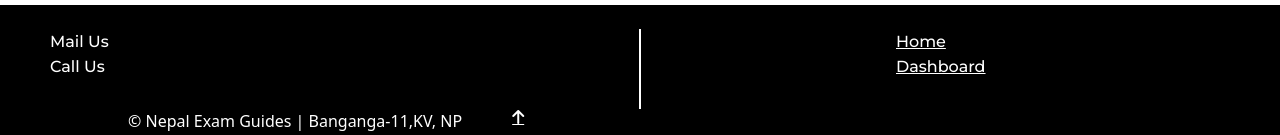
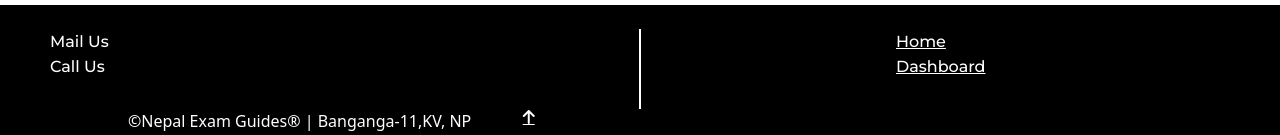
Before and after one commit to abhinav0014/NEG, a Flask app: page /questions/BLE-Model-Questions in a window 1280 px wide. Shown: the part 2410-2545 px from the top of the page. Run offline with Flask 2, Linux system fonts and the light colour scheme; some libraries are stand-ins or nearby versions.

Commit message:
Add files via upload

```diff
--- a/templates/base.html
+++ b/templates/base.html
@@ -8,12 +8,12 @@
   <script src="https://kit.fontawesome.com/2262eb905d.js" crossorigin="anonymous"></script>
   <link href="https://cdn.jsdelivr.net/npm/bootstrap@5.1.3/dist/css/bootstrap.min.css" rel="stylesheet"
     integrity="sha384-1BmE4kWBq78iYhFldvKuhfTAU6auU8tT94WrHftjDbrCEXSU1oBoqyl2QvZ6jIW3" crossorigin="anonymous">
-
+<link rel="stylesheet" href="https://kit.fontawesome.com/92608aa66e.css" crossorigin="anonymous">
   <link rel="stylesheet" href="{{ url_for('static', filename='css/base.css') }}">
     <script src="https://cdn.jsdelivr.net/npm/bootstrap@5.1.3/dist/js/bootstrap.bundle.min.js"
     integrity="sha384-ka7Sk0Gln4gmtz2MlQnikT1wXgYsOg+OMhuP+IlRH9sENBO0LRn5q+8nbTov4+1p"
     crossorigin="anonymous"></script>
-
+<link rel="shortcut icon" href="{{ url_for('static', filename='images/favicon.svg') }}">
         <script src="{{ url_for('static', filename='js/base.js') }}" defer></script>
       {% block head %}
 
@@ -122,7 +122,7 @@
 <a class="footer-link" href="/dashboard">Dashboard</a>
 </div>
 <div class="footer-text" id="footer-down">
-© Nepal Exam Guides | Banganga-11,KV, NP
+&copy;Nepal Exam Guides&reg; | Banganga-11,KV, NP
 <a href="#top" style="color:var(--primary-color);position:absolute;margin-left:15%;margin-top:0px; background-color :var(--secondary-color);"class="fa-solid fa-arrow-up"></a>
 </div>
 </div>
--- a/templates/dashboard.html
+++ b/templates/dashboard.html
@@ -11,7 +11,7 @@
         <img src="1.png" alt="">
       </div>
       <div class="profile-image">
-        <img src="https://cdn-icons-png.flaticon.com/512/61/61173.png" alt="profile">
+        <img id="profilei"src="https://www.iconpacks.net/icons/2/free-user-icon-3296-thumb.png">
       </div>
       <div class="card-content">
         <h3>{{session["firstname"]}} {{session["lastname"]}}</h3>
```
